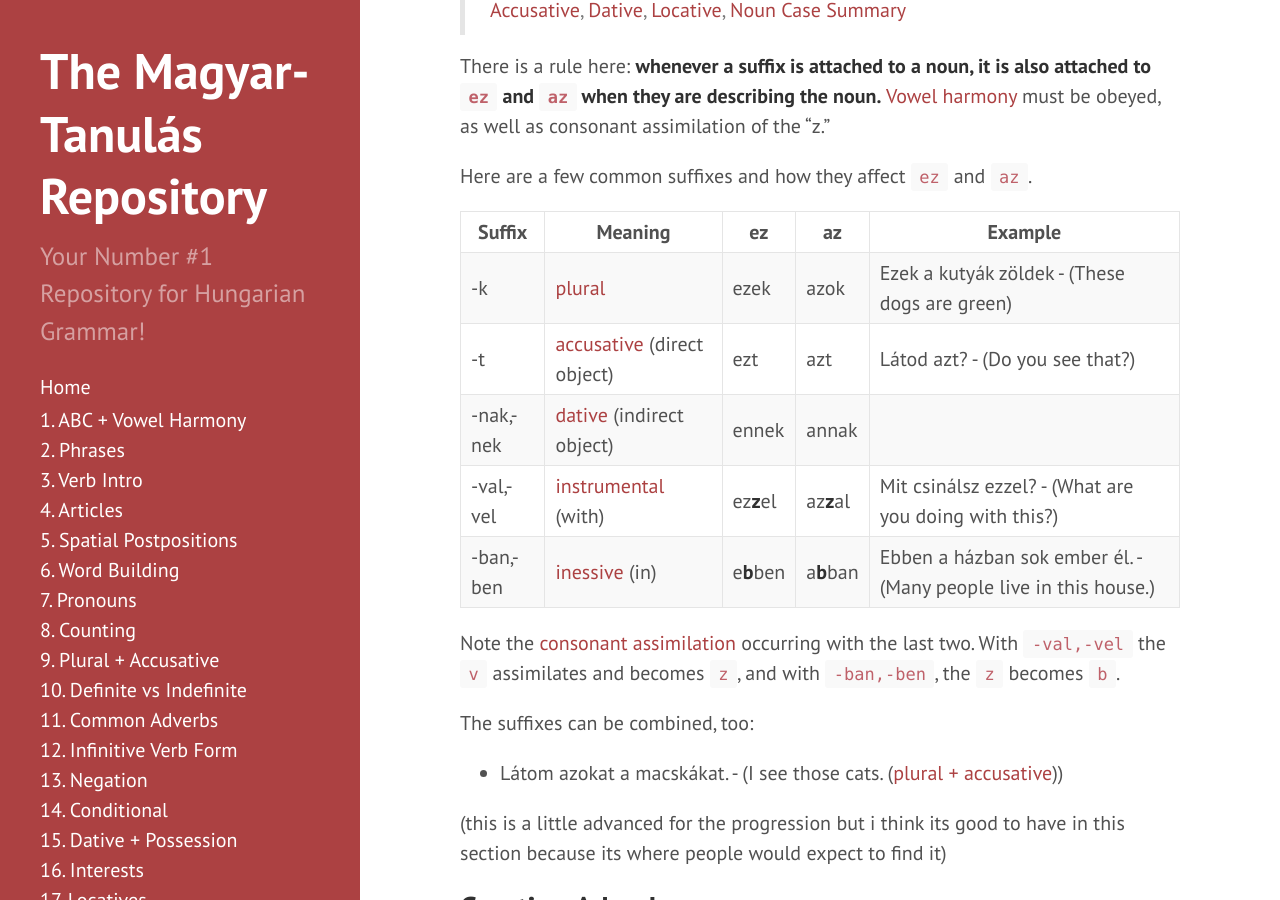
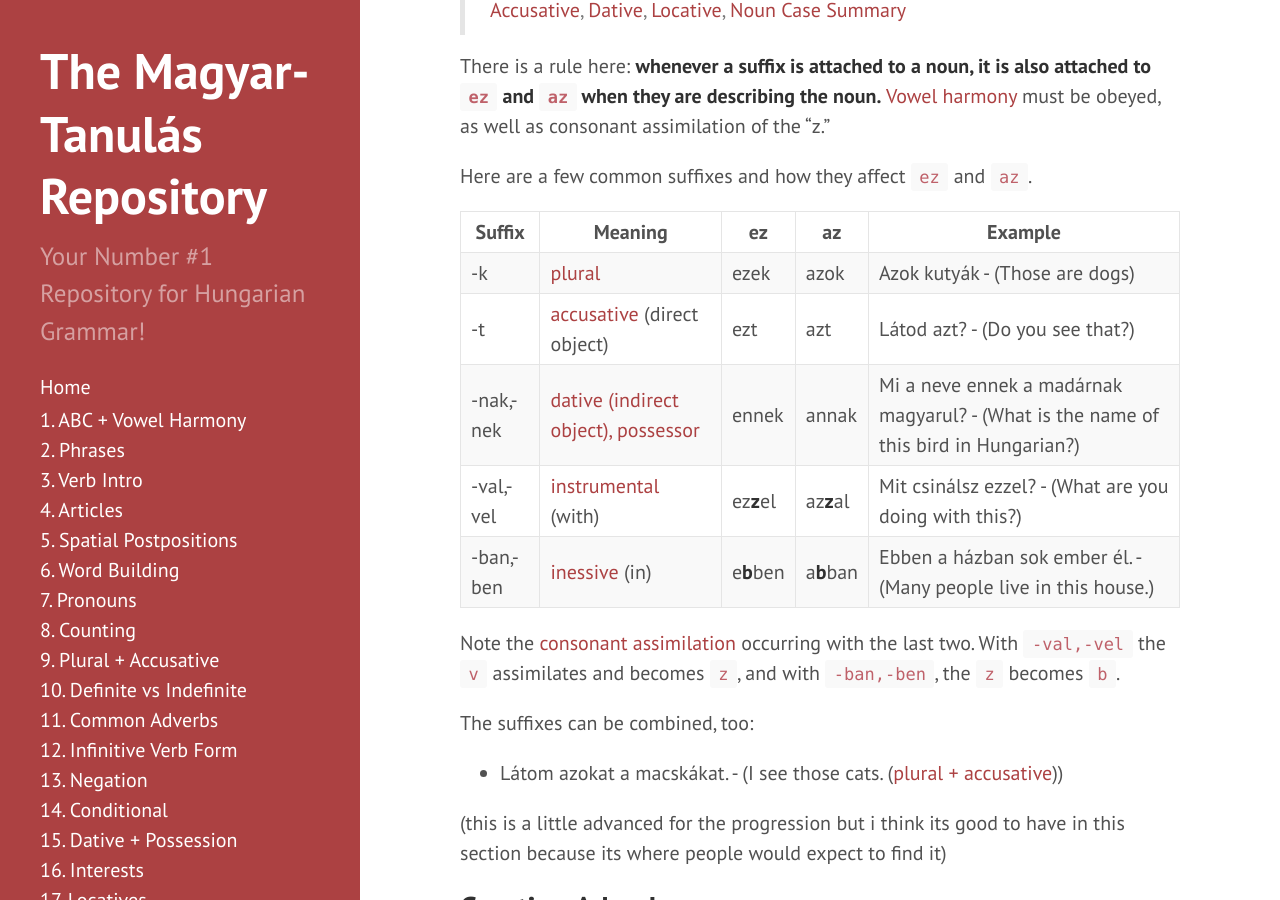
Before and after one commit to Magyartanulas/magyartanulas.github.io, a Jekyll site: the page built from extrastuff.md, in a window 1280 px wide and 900 px high, scrolled down 2851 px. Built offline with Jekyll 4.4.1, drawn with Linux system fonts in a browser that asks for light colours; our own code applies the rules of GitHub Pages for plain Markdown files; comment, search, counter and statistics services are not loaded.

Commit message:
Update extrastuff.md

```diff
--- a/extrastuff.md
+++ b/extrastuff.md
@@ -82,9 +82,9 @@ Here are a few common suffixes and how they affect `ez` and `az`.
 
 | Suffix   | Meaning        | ez     |  az    | Example              |
 |----------|----------------|--------|--------|----------------------|
-| -k       | [plural](https://magyartanulas.github.io/accusative_plurals/)                    | ezek   | azok   | Ezek a kutyák zöldek - (These dogs are green)|
+| -k       | [plural](https://magyartanulas.github.io/accusative_plurals/)                    | ezek   | azok   | Azok kutyák - (Those are dogs)|
 | -t       | [accusative](https://magyartanulas.github.io/accusative_plurals/) (direct object)| ezt    | azt    | Látod azt? - (Do you see that?)
-| -nak,-nek| [dative](https://magyartanulas.github.io/dative_possession/) (indirect object)   | ennek  | annak  |                      |
+| -nak,-nek| [dative (indirect object), possessor](https://magyartanulas.github.io/dative_possession/)| ennek  | annak  | Mi a neve ennek a madárnak magyarul? - (What is the name of this bird in Hungarian?)                     |
 | -val,-vel| [instrumental](https://magyartanulas.github.io/noun_case_summary/) (with)        | ez**z**el| az**z**al| Mit csinálsz ezzel? - (What are you doing with this?)
 |-ban,-ben | [inessive](https://magyartanulas.github.io/locatives/) (in)                      | e**b**ben| a**b**ban| Ebben a házban sok ember él. - (Many people live in this house.)
 
```
